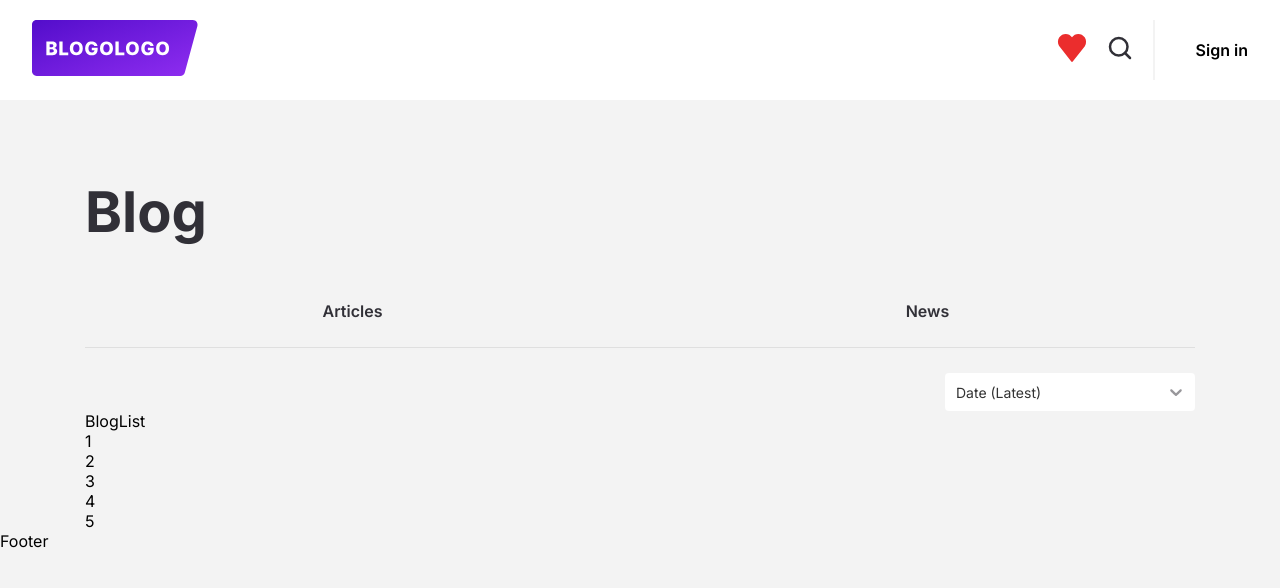
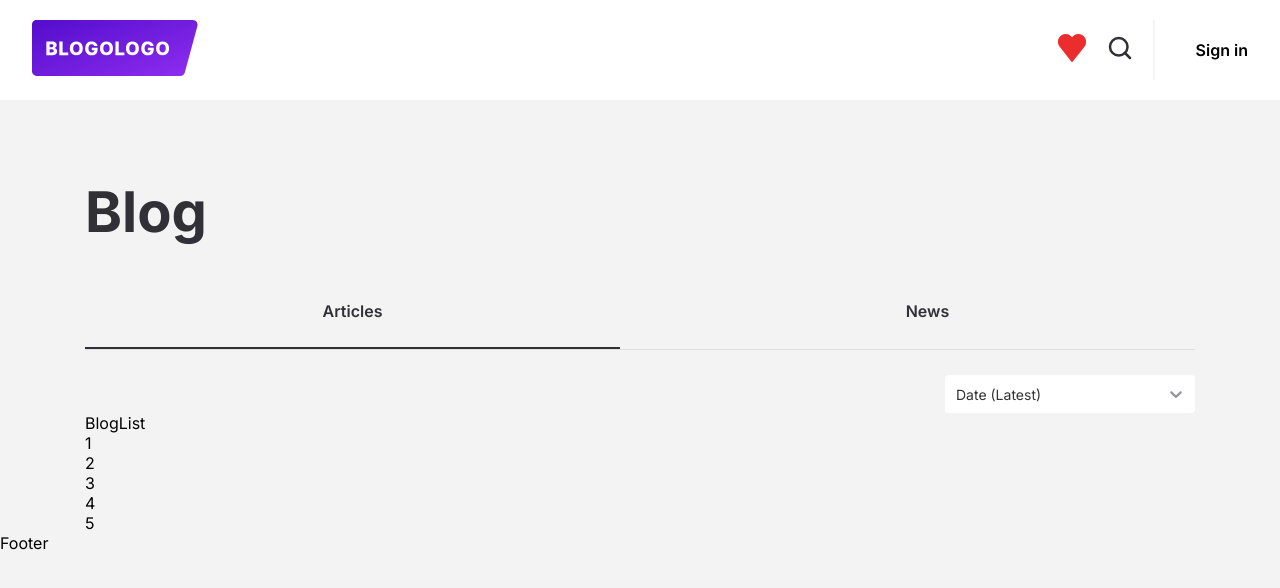
Before and after one commit to Nazareth02/react-blogologo, a React (Create React App) app: page / in a window 1280 px wide. Shown: the top 588 px of the page. Built offline with nearby package versions, Linux system fonts and the light colour scheme; some icons are missing.

Commit message:
fix/refactor(Tabs): fix bug with 2 active tabs at one time + refactor tabs code

```diff
--- a/src/components/Tab/CustomTab.tsx
+++ b/src/components/Tab/CustomTab.tsx
@@ -4,14 +4,18 @@ import { StyledTabLink } from "./styles";
 
 interface CustomTabProps {
   label: Tab;
-  options: TabOptions[];
-  onClick: () => void;
-  isActive: boolean;
+  onClick: (value: Tab, id: number) => void;
+  isActive: number;
+  value: Tab;
+  id: number;
 }
 
-export const CustomTab = ({ options, label, onClick, isActive }: CustomTabProps) => {
+export const CustomTab = ({ id, value, label, onClick, isActive }: CustomTabProps) => {
+  const handleClick = () => {
+    onClick(value, id);
+  };
   return (
-    <StyledTabLink to={""} onClick={onClick} $isActiveTab={isActive}>
+    <StyledTabLink to={""} onClick={handleClick} $isActiveTab={isActive}>
       {label}
     </StyledTabLink>
   );
--- a/src/components/Tab/styles.ts
+++ b/src/components/Tab/styles.ts
@@ -1,8 +1,9 @@
+import { Tab } from "config";
 import { Link } from "react-router-dom";
 import styled from "styled-components";
 import { Color } from "ui";
 
-const StyledTabLink = styled(Link)<{ $isActiveTab: boolean }>`
+const StyledTabLink = styled(Link)<{ $isActiveTab: number }>`
   padding: 47px 0 24px;
   font-family: "Inter";
   font-style: normal;
--- a/src/components/Tabs/Tabs.tsx
+++ b/src/components/Tabs/Tabs.tsx
@@ -4,21 +4,21 @@ import { TabOptions } from "types";
 import { StyledTabs } from "./styles";
 
 export interface TabsProps {
-  active: boolean;
+  active: number;
   options: TabOptions[];
-  handleClick: (value: Tab) => void;
+  handleClick: (value: Tab, id: number) => void;
 }
 
 export const Tabs = ({ active, options, handleClick }: TabsProps) => {
   return (
     <StyledTabs>
-      {options.map(({ id, label, value }) => (
+      {options.map(({ label, value, id }) => (
         <CustomTab
-          key={id}
+          value={value}
           label={label}
-          isActive={active}
-          onClick={() => handleClick(value)}
-          options={options}
+          isActive={active === id ? 1 : 0}
+          onClick={handleClick}
+          id={id}
         />
       ))}
     </StyledTabs>
--- a/src/config/TabsConfig.ts
+++ b/src/config/TabsConfig.ts
@@ -1,6 +1,21 @@
+import { TabOptions } from "types";
+
 export enum Tab {
   ARTICLE = "articles",
   NEWS = "blogs",
   ARTICLE_LABEL = "Articles",
   NEWS_LABEL = "News",
 }
+
+export const tabs: TabOptions[] = [
+  {
+    id: 0,
+    label: Tab.ARTICLE_LABEL,
+    value: Tab.ARTICLE,
+  },
+  {
+    id: 1,
+    label: Tab.NEWS_LABEL,
+    value: Tab.NEWS,
+  },
+];
--- a/src/config/index.ts
+++ b/src/config/index.ts
@@ -1,4 +1,4 @@
 import { options } from "./selectConfig";
-import { Tab } from "./tabsConfig";
+import { Tab, tabs } from "./tabsConfig";
 
-export { Tab, options };
+export { Tab, options, tabs };
--- a/src/pages/HomePage/HomePage.tsx
+++ b/src/pages/HomePage/HomePage.tsx
@@ -1,40 +1,23 @@
 import { BlogList, CustomSelect, CustomTab } from "components";
 import { Tabs } from "components";
-import { Tab, options } from "config";
-import { useToggle } from "hooks";
+import { Tab, options, tabs } from "config";
 import { useState } from "react";
 import { SingleValue } from "react-select";
 import { SelectOptions } from "types";
-import { TabOptions } from "types";
-import { SortWidgetsGroup, StyledHomePage, TabsGroup, Title } from "./styles";
+import { SortWidgetsGroup, StyledHomePage, Title } from "./styles";
 
 export const HomePage = () => {
-  const tabs: TabOptions[] = [
-    {
-      id: 1,
-      label: Tab.ARTICLE_LABEL,
-      value: Tab.ARTICLE,
-    },
-    {
-      id: 2,
-      label: Tab.NEWS_LABEL,
-      value: Tab.ARTICLE,
-    },
-  ];
   const [option, setOption] = useState(options[0]);
 
-  const [isActiveTab, setActiveTab] = useToggle();
+  const [isActiveTab, setActiveTab] = useState(tabs[0].id);
 
-  // const [tabValue, setTabValue] = useState<string>(Tabs.ARTICLE);
-  // const handleActiveTab = (value: string) => {
-  //   setTabValue(value);
-  //   setActiveTab();
-  // };
   const [currentTab, setCurrentTab] = useState<Tab>(Tab.ARTICLE);
-  const handleTab = (value: Tab) => {
+
+  const handleTab = (value: Tab, id: number) => {
     setCurrentTab(value);
-    setActiveTab();
+    setActiveTab(id);
   };
+
   const handleSelect = (option: SingleValue<SelectOptions | null | any>) => {
     setOption(option);
   };
@@ -43,25 +26,7 @@ export const HomePage = () => {
     <StyledHomePage>
       <Title>Blog</Title>
       <SortWidgetsGroup>
-        <Tabs
-          active={isActiveTab}
-          options={tabs}
-          handleClick={() => handleTab(currentTab)}
-        />
-        {/* <TabsGroup>
-          <CustomTab
-            label="Articles"
-            onClick={() => handleActiveTab(Tab.ARTICLE)}
-            isActive={!isActiveTab}
-          />
-          <CustomTab
-            label="News"
-            onClick={() => handleActiveTab(Tab.NEWS)}
-            isActive={isActiveTab}
-          />
-        </TabsGroup> */}
-        {/* {tabValue === Tab.ARTICLE && <CustomSelect handleSelect={handleSelect} />}
-        {tabValue === Tab.NEWS && <CustomSelect handleSelect={handleSelect} />} */}
+        <Tabs active={isActiveTab} options={tabs} handleClick={handleTab} />
         {currentTab === Tab.ARTICLE && <CustomSelect handleSelect={handleSelect} />}
         {currentTab === Tab.NEWS && <CustomSelect handleSelect={handleSelect} />}
       </SortWidgetsGroup>
--- a/src/pages/HomePage/styles.ts
+++ b/src/pages/HomePage/styles.ts
@@ -13,16 +13,7 @@ const Title = styled.span`
   ${Media.MOBILE_XL} {
   }
 `;
-const TabsGroup = styled.div`
-  display: grid;
-  grid-template-columns: 1fr 1fr;
-  width: 100%;
-  grid-gap: 40px;
-  text-align: center;
 
-  color: ${Color.SECONDARY};
-  border-bottom: 1px solid ${Color.SECONDARY_EXTRALIGHT};
-`;
 const StyledHomePage = styled.div`
   max-width: 1110px;
   width: 100%;
@@ -34,4 +25,4 @@ const SortWidgetsGroup = styled.div`
   gap: 25px;
 `;
 
-export { Title, TabsGroup, StyledHomePage, SortWidgetsGroup };
+export { Title, StyledHomePage, SortWidgetsGroup };
```
